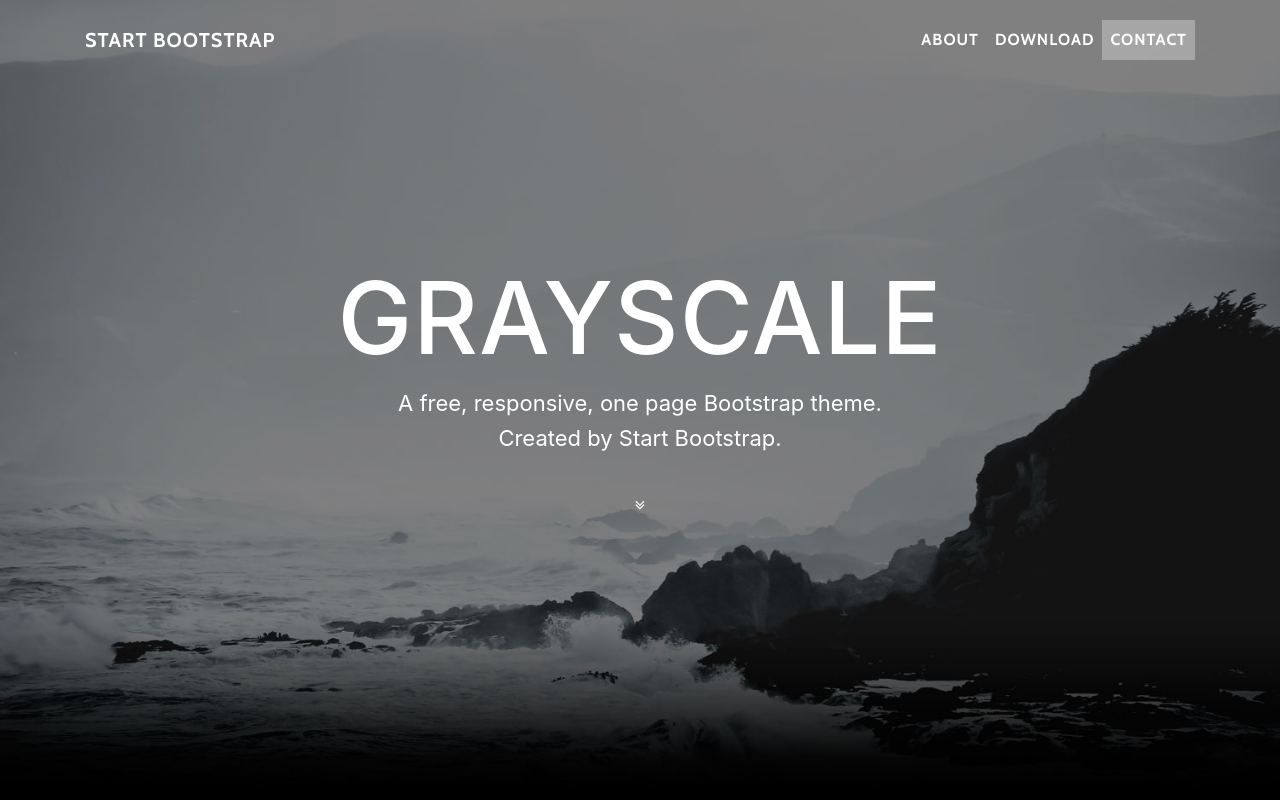
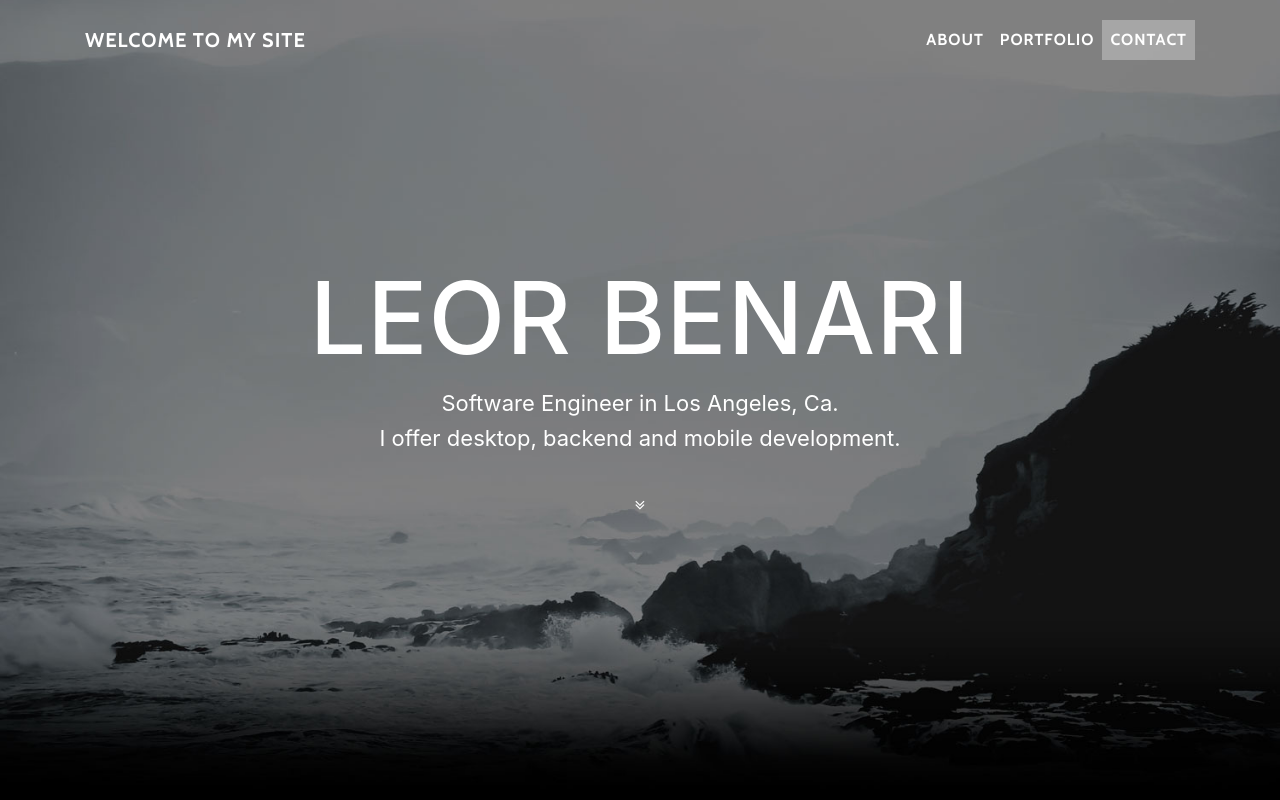
Before and after one commit to leor77/leor77.github.io, a website with bundled scripts: page index.html in a window 1280 px wide. Shown: the top 800 px of the page. Built offline with nearby package versions, Linux system fonts and the light colour scheme.

Commit message:
Some Alterations...
Changed the html to personalize it a little bit.

```diff
--- a/index.html
+++ b/index.html
@@ -28,7 +28,7 @@
     <!-- Navigation -->
     <nav class="navbar navbar-expand-lg navbar-light fixed-top" id="mainNav">
       <div class="container">
-        <a class="navbar-brand js-scroll-trigger" href="#page-top">Start Bootstrap</a>
+        <a class="navbar-brand js-scroll-trigger" href="#page-top">Welcome to my site</a>
         <button class="navbar-toggler navbar-toggler-right" type="button" data-toggle="collapse" data-target="#navbarResponsive" aria-controls="navbarResponsive" aria-expanded="false" aria-label="Toggle navigation">
           Menu
           <i class="fa fa-bars"></i>
@@ -39,7 +39,7 @@
               <a class="nav-link js-scroll-trigger" href="#about">About</a>
             </li>
             <li class="nav-item">
-              <a class="nav-link js-scroll-trigger" href="#download">Download</a>
+              <a class="nav-link js-scroll-trigger" href="#download">Portfolio</a>
             </li>
             <li class="nav-item">
               <a class="nav-link js-scroll-trigger" href="#contact">Contact</a>
@@ -55,9 +55,9 @@
         <div class="container">
           <div class="row">
             <div class="col-lg-8 mx-auto">
-              <h1 class="brand-heading">Grayscale</h1>
-              <p class="intro-text">A free, responsive, one page Bootstrap theme.
-                <br>Created by Start Bootstrap.</p>
+              <h1 class="brand-heading">Leor Benari</h1>
+              <p class="intro-text">Software Engineer in Los Angeles, Ca.
+                <br>I offer desktop, backend and mobile development.</p>
               <a href="#about" class="btn btn-circle js-scroll-trigger">
                 <i class="fa fa-angle-double-down animated"></i>
               </a>
```
